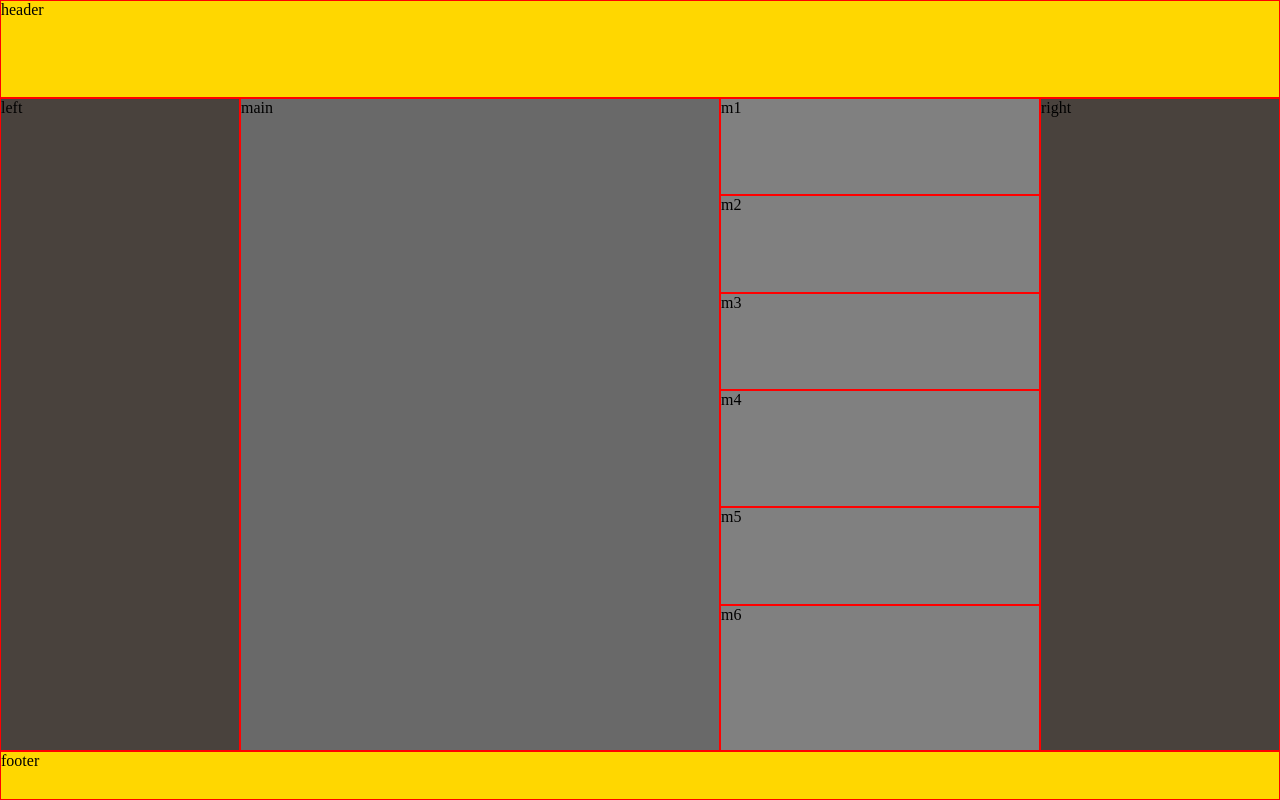
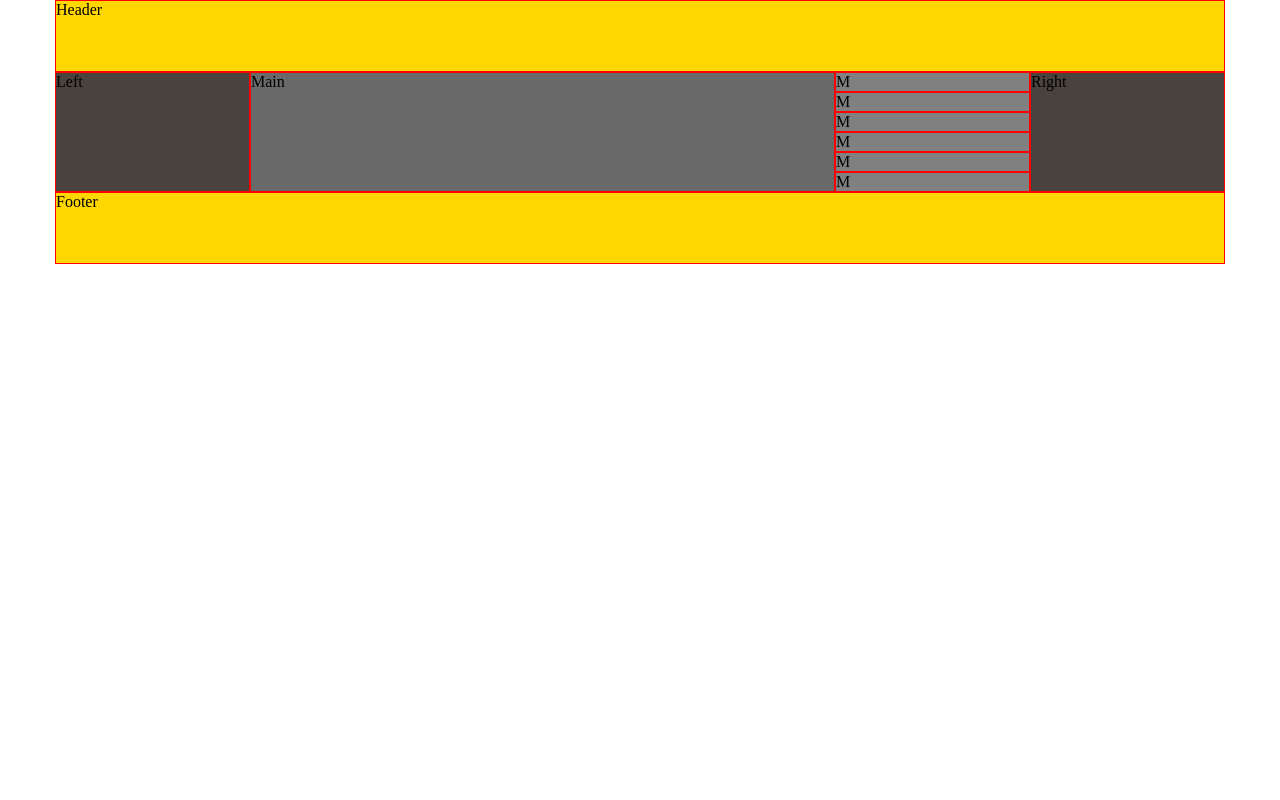
Before and after one commit to demetry09/munister-v.github.io, a plain HTML site: page index.html in a window 1280 px wide. Drawn offline with Linux system fonts and the light colour scheme.

Commit message:
Update index.html

```diff
--- a/index.html
+++ b/index.html
@@ -2,120 +2,81 @@
 <html>
 <meta name="viewport" content="width=device-width, initial-scale=1.0">
 <title>Example</title>
+<style>
 
-<style>
-html, body, .grid-container { height: 100%; margin: 0; }
-
-.grid-container * {
- border: 1px solid red;
- position: relative;
+.header,.footer {
+  background-color: Gold;
+  height: 70px;
 }
 
-.grid-container *:after {
- content:attr(class);
- position: absolute;
- top: 0;
- left: 0;
-}
-
-.grid-container {
-  display: grid;
-  grid-template-columns: 0.6fr 1.2fr 0.8fr 0.6fr;
-  grid-template-rows: 1fr 1fr 1fr 1fr 1.2fr 1fr 1.5fr 0.5fr;
-  grid-template-areas: "header header header header" "left main m1 right" "left main m2 right" "left main m3 right" "left main m4 right" "left main m5 right" "left main m6 right" "footer footer footer footer";
-}
-
-.header
- {
- grid-area: header;
- background-color: Gold;
- }
-
-.left
- {
-  grid-area: left;
+.aside {
   background-color: #49423d;
 }
 
-.right
- {
-  grid-area: right;
-  background-color: #49423d;
- }
-
-.footer
- {
- grid-area: footer;
- background-color: Gold;
- }
-
-.main
- {
- grid-area: main;
+.main {
   background-color: DimGrey;
 }
 
-.m1
- {
-  grid-area: m1;
+.m {
   background-color: Gray;
 }
 
-.m2
+.header,
+.main,
+.aside,
+.m,
+.footer
  {
- grid-area: m2;
- background-color: Gray;
+  border: solid 1px red;
 }
 
-.m3
- {
-  grid-area: m3;
-  background-color: Gray;
+* {
+  margin: 0;
+  padding: 0;
 }
 
-.m4
+.page
  {
- grid-area: m4;
- background-color: Gray;
+  max-width: 1170px;
+  margin: auto;
 }
 
-.m5
+.grid-container
  {
-  grid-area: m5;
-  background-color: Gray;
+  display: grid;
+  grid-template-columns: 2fr 6fr 2fr 2fr;
 }
 
-.m6
+@media screen and (max-width: 320px)
 {
-  grid-area: m6;
-  background-color: Gray;
-
-
-
-
-@media only screen and (max-width: 320px)
+  .grid-container
  {
- div.left {
-    display: none;
+   grid-template-columns: 1fr;
   }
-
 }
 
 </style>
 <body>
+<body>
+  <div class="page">
+    <div class="header">Header</div>
     <div class="grid-container">
-  <div class="left"></div>
-  <div class="right"></div>
-  <div class="footer"></div>
-  <div class="header"></div>
-  <div class="main"></div>
-  <div class="m1"></div>
-  <div class="m2"></div>
-  <div class="m3"></div>
-  <div class="m4"></div>
-  <div class="m5"></div>
-  <div class="m6"></div>
+      <div class="aside">Left</div>
+      <div class="main">Main</div>
+      <div class="block">
+        <div class="m">M</div>
+        <div class="m">M</div>
+        <div class="m">M</div>
+        <div class="m">M</div>
+        <div class="m">M</div>
+        <div class="m">M</div>
+      </div>
+      <div class="aside">Right</div>
+    </div>
+    <div class="footer">Footer</div>
   </div>
 </body>
 
+</body>
+
 </html>
```
Lines whose indentation alone changed are shown as unchanged.
